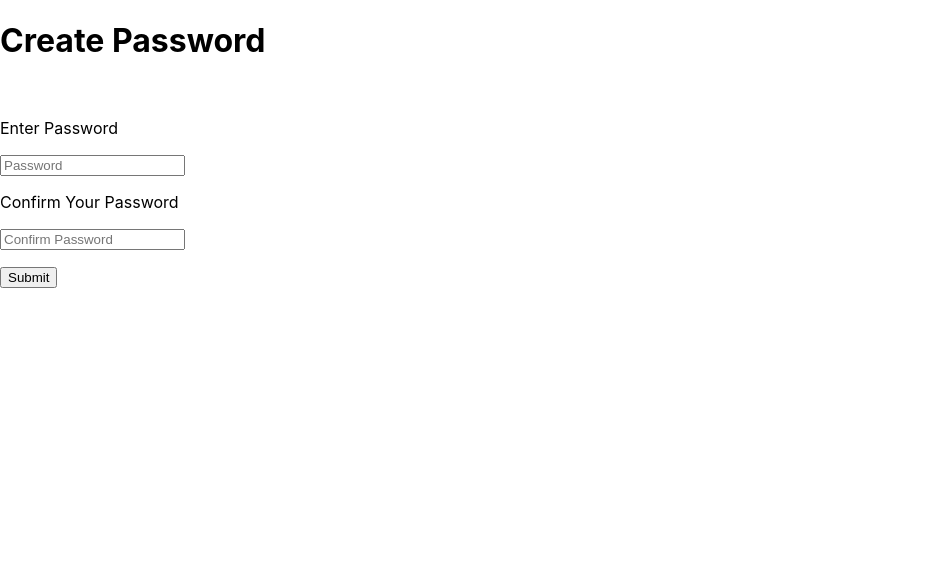
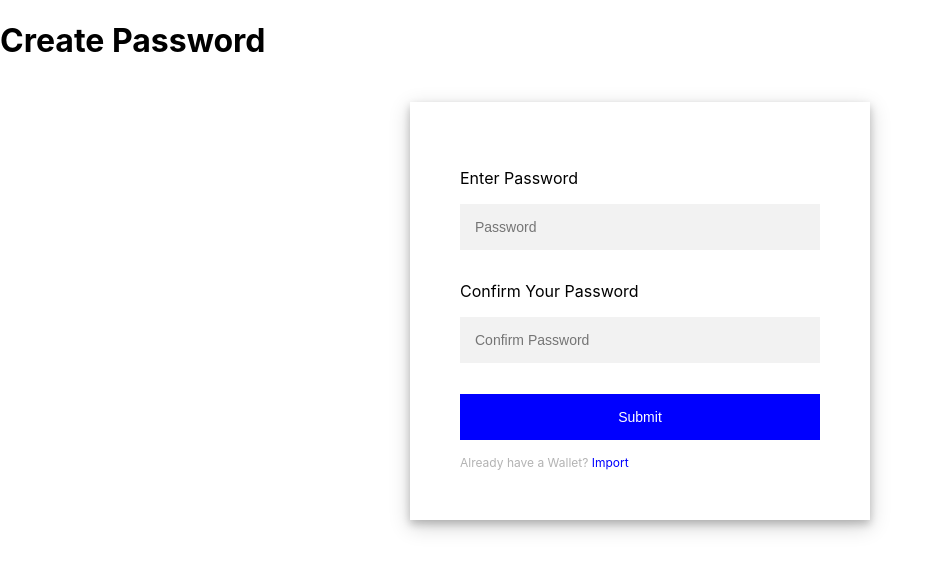
Before and after one commit to zijiahu/ethereum-wallet, a React (Create React App) app in the folder frontend/: page /create-password in a window 1280 px wide. Shown: the top 572 px of the page, without its empty margins (0-940 px from the left). Built offline with nearby package versions, Linux system fonts and the light colour scheme.

Commit message:
Add styling to create password page

```diff
--- /dev/null
+++ b/frontend/src/CreatePassword.css
@@ -0,0 +1,49 @@
+.form {
+  background: #ffffff;
+  max-width: 360px;
+  margin: 0 auto 100px;
+  padding: 50px;
+  box-shadow: 0 4px 8px 0 rgba(0, 0, 0, 0.2), 0 6px 20px 0 rgba(0, 0, 0, 0.19);
+}
+
+.form input {
+  outline: 0;
+  background: #f2f2f2;
+  width: 100%;
+  border: 0;
+  margin: 0 0 15px;
+  padding: 15px;
+  box-sizing: border-box;
+  font-size: 14px;
+}
+
+.form button {
+  outline: 0;
+  background: blue;
+  width: 100%;
+  border: 0;
+  padding: 15px;
+  color: #ffffff;
+  font-size: 14px;
+  -webkit-transition: all 0.3 ease;
+  transition: all 0.3 ease;
+  cursor: pointer;
+}
+.form button:hover,
+.form button:active,
+.form button:focus {
+  background: blue;
+  color: #ffffff;
+}
+.form .message {
+  margin: 15px 0 0;
+  color: #b3b3b3;
+  font-size: 12px;
+}
+.form .message a {
+  color: blue;
+  text-decoration: none;
+}
+.radio {
+  text-align: left;
+}
--- a/frontend/src/CreatePassword.js
+++ b/frontend/src/CreatePassword.js
@@ -1,6 +1,7 @@
 import React, { useState, useEffect } from 'react';
-import { useNavigate } from "react-router-dom";
-const Web3 = require('web3');
+import { useNavigate, Link } from "react-router-dom";
+import './CreatePassword.css';
+import Web3 from 'web3';
 
 function CreatePassword(){
     const [password, setPassword] = useState();
@@ -66,6 +67,7 @@ function CreatePassword(){
                         <p><input type="password" name="passwordconfirm" placeholder="Confirm Password" onChange={(e) => setPasswordConfirm(e.target.value)} /></p>
                         <p style={{color: 'red'}}>{error}</p>
                         <button type="submit" disabled={disabled} onClick={handleCreatePassword}>Submit</button>
+                        <p className="message">Already have a Wallet? <Link to="/login">Import</Link></p>
                     </form>
                 </div>
             </div>
```
